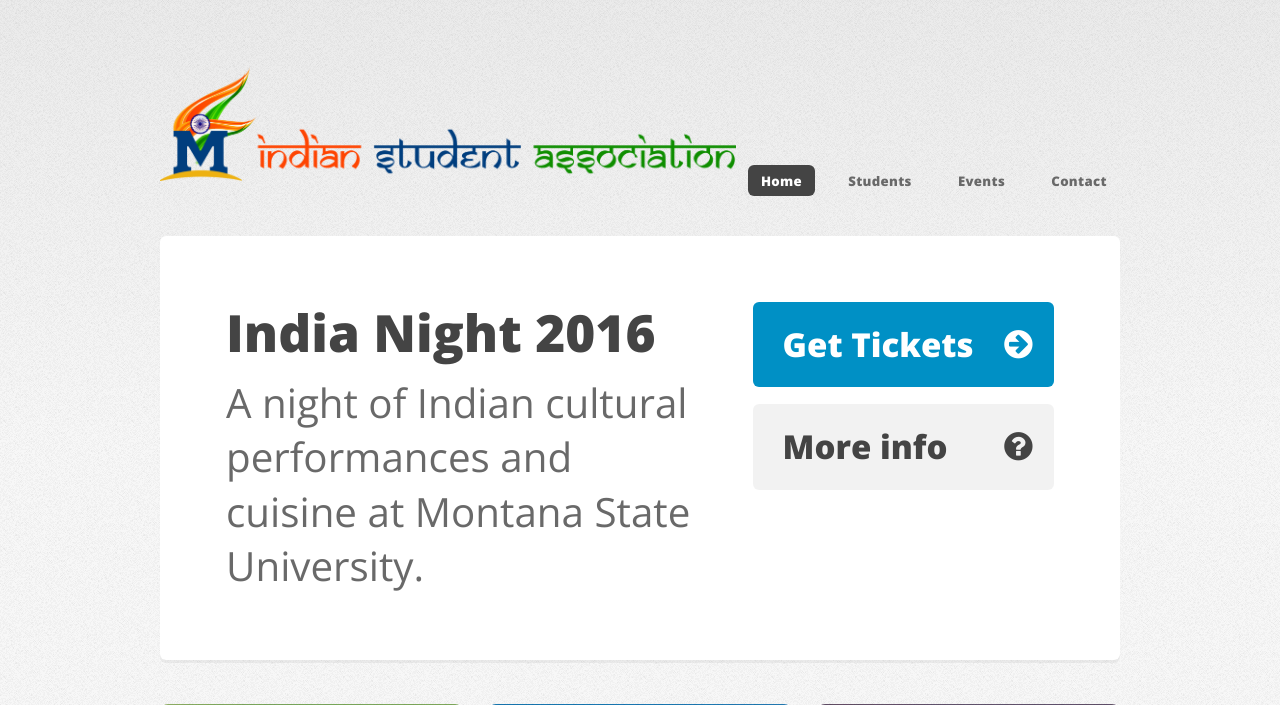
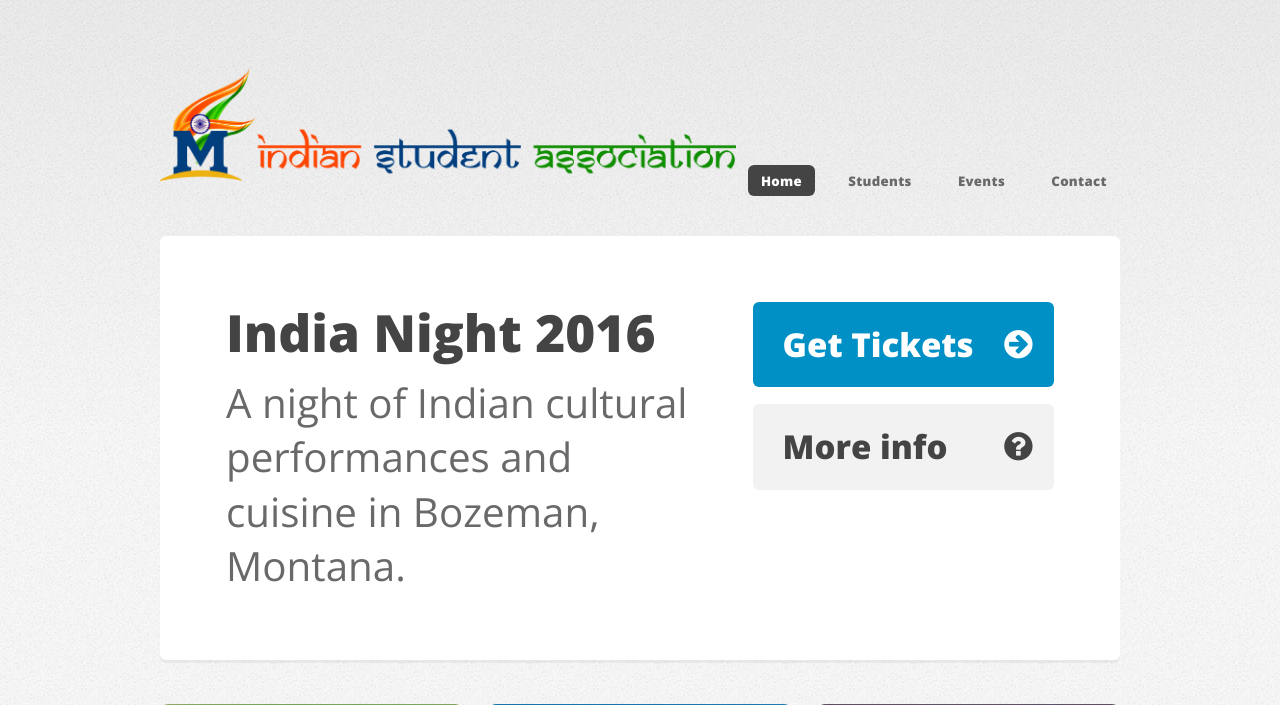
Before and after one commit to isabzn/frontend, a Node project: template app/pages/index.html in a window 1280 px wide. Shown: the top 705 px of the page. Run offline with Node 20 templates, Linux system fonts and the light colour scheme; the template is opened without the code that fills it, so the values that code supplies are empty.

```diff
--- a/app/templates/partials/home/india-night-banner.html
+++ b/app/templates/partials/home/india-night-banner.html
@@ -4,7 +4,7 @@
         <div class="row">
             <div class="7u 12u(medium)">
                 <h2>India Night 2016</h2>
-                <p>A night of Indian cultural performances and cuisine at Montana State University.</p>
+                <p>A night of Indian cultural performances and cuisine in Bozeman, Montana.</p>
             </div>
             <div class="5u 12u(medium)">
                 <ul>
```
